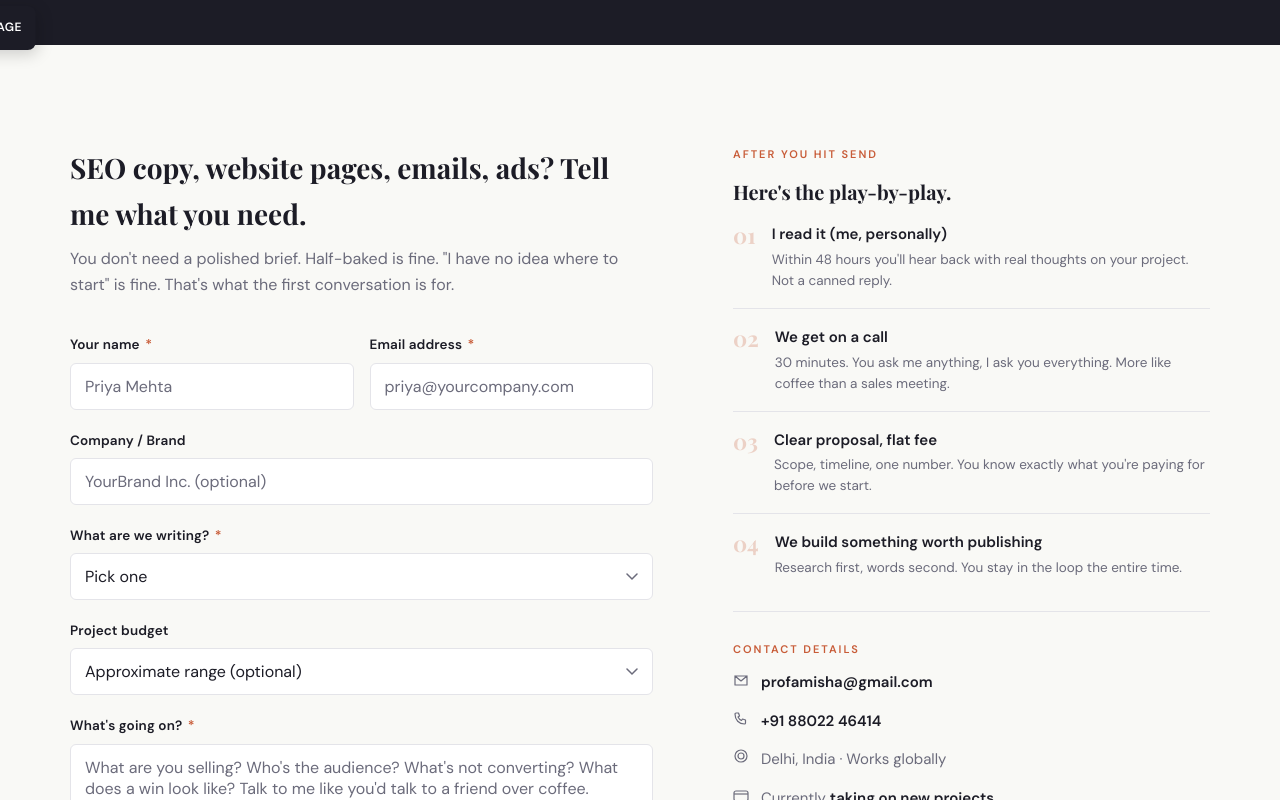
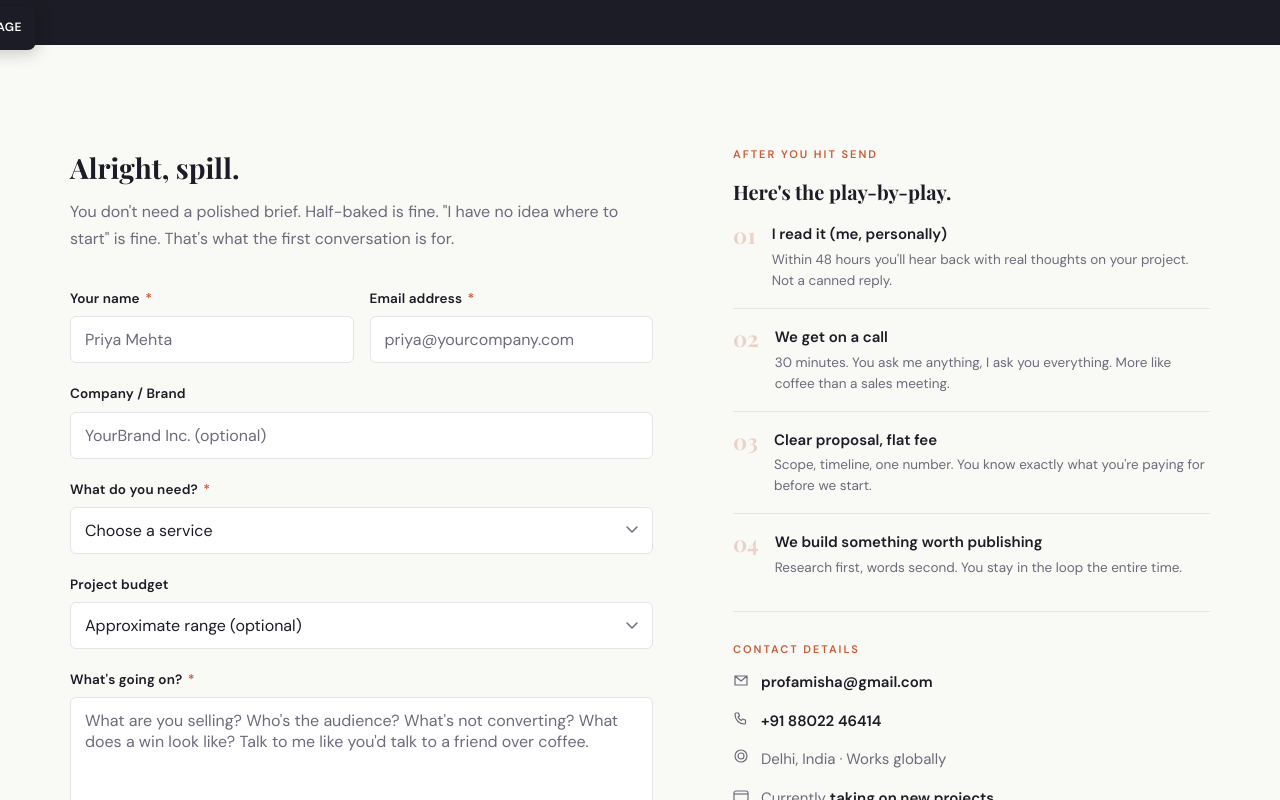
Before and after one commit to Shisha-ami/commasandchaos, a website built with Vite: page contact.html in a window 1280 px wide. Shown: the part 630-1430 px from the top of the page. Built offline with nearby package versions, Linux system fonts and the light colour scheme; a web font is replaced by a local one.

Commit message:
Revert "contact: clearer form heading, punchier service options"
This reverts commit 2d8e99e87e1eebce1b23f6cc27090448b34a83fc.

```diff
--- a/contact.html
+++ b/contact.html
@@ -219,7 +219,7 @@
 
     <!-- FORM -->
     <div class="form-wrap">
-      <h2 class="form-title">SEO copy, website pages, emails, ads? Tell me what you need.</h2>
+      <h2 class="form-title">Alright, spill.</h2>
       <p class="form-sub">You don't need a polished brief. Half-baked is fine. "I have no idea where to start" is fine. That's what the first conversation is for.</p>
 
       <form id="contact-form" method="POST" action="https://formspree.io/f/xeojbzwg" novalidate>
@@ -240,14 +240,14 @@
         </div>
 
         <div class="field">
-          <label for="service">What are we writing? <span class="req">*</span></label>
+          <label for="service">What do you need? <span class="req">*</span></label>
           <select id="service" name="service" required>
-            <option value="" disabled selected>Pick one</option>
-            <option value="copywriting">Website copy, landing pages, emails, or ads</option>
-            <option value="strategy">Content strategy + SEO</option>
-            <option value="brand-voice">Brand voice development</option>
-            <option value="multiple">A few things, let's talk</option>
-            <option value="unsure">Not sure yet, need your brain on this</option>
+            <option value="" disabled selected>Choose a service</option>
+            <option value="copywriting">Copywriting (website, landing pages, emails, Google ads, social ads)</option>
+            <option value="strategy">Content Strategy (SEO, editorial planning)</option>
+            <option value="brand-voice">Brand Voice Development</option>
+            <option value="multiple">Multiple services, let's discuss</option>
+            <option value="unsure">Not sure yet, I need some advice</option>
           </select>
         </div>
 
```
